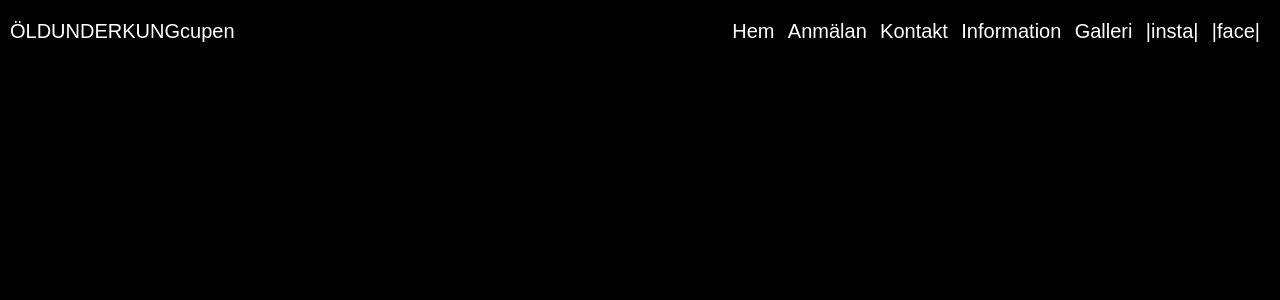
After one commit to fillegunnar/olcupen, a PHP site: page /php/header.php in a window 1280 px wide. The commit adds this page. Shown: the top 300 px of the page. Run offline with PHP 8.4, Linux system fonts and the light colour scheme.

Commit message:
more, index started

```diff
--- /dev/null
+++ b/php/css/header.css
@@ -0,0 +1,19 @@
+a {
+    color: white;
+    text-decoration: none;
+    font-size: 20px;
+    padding-left: 10px;
+}
+
+a:hover {
+    color: grey;
+}
+
+.menu{
+    text-align: right;
+    margin: 20px;
+}
+
+.master {
+    float: left;
+}
--- a/php/css/main.css
+++ b/php/css/main.css
@@ -1,6 +1,30 @@
 body {
     background-color: black;
     color: white;
-    font-size: 14px;
-    font-family: Arial, Helvetica, sans-serif;
+    font-size: 12px;
+    font-family: sans-serif;
+    margin: 0px;
 }
+
+h1 {
+    border-top: 5px;
+    border-color: white;
+}
+
+.container {
+}
+
+.grid-split{
+    display: grid;
+    grid-template-columns: 1fr 1fr;
+    text-align: center;
+}
+
+.dynamic-height {
+    position: relative;
+    top: 30%;
+}
+
+img {
+    width: 100%;
+}
--- /dev/null
+++ b/php/header.php
@@ -0,0 +1,28 @@
+<?php
+    $name = "ÖLDUNDERKUNGcupen";
+    $date = "29 maj 2021 09:00 – 15:00";
+    $adress = "Östra Löa 122, 714 94 Kopparberg, Sverige";
+?>
+
+<!DOCTYPE html>
+<html lang="en">
+<head>
+    <meta charset="UTF-8">
+    <title><?php echo $name ?></title>
+    <link rel="stylesheet" href="./css/main.css">
+    <link rel="stylesheet" href="./css/header.css">
+</head>
+<header>
+    <div class="master"><a class="master" href="index.php"><?php echo $name ?></a></div>
+    <div class="menu">
+        <a href="index.php">Hem</a>
+        <a href="sign-up.php">Anmälan</a>
+        <a href="contact.php">Kontakt</a>
+        <a href="informaton.php">Information</a>
+        <a href="gallery.php">Galleri</a>
+        <a href="https://www.instagram.com/loaolcup/">|insta|</a>
+        <a href="https://www.facebook.com/loaolcup">|face|</a>
+    </div>
+</header>
+
+</html>
--- a/php/inc/menu.php
+++ b/php/inc/menu.php
@@ -1,4 +1,5 @@
 <html>
+<a class="master" href="index.php">ÖLDUNDERKUNGCUPEN</a>
 <a href="index.php">Hem</a>
 <a href="sign-up.php">Anmälan</a>
 <a href="contact.php">Kontakt</a>
```
Also changed, not shown: php/css/menu.css (deleted, +0 -16 lines), php/inc/base.php (deleted, +0 -15 lines), php/index.php (+16 -4 lines), php/inc/about.php (renamed from php/about.php), php/inc/contact.php (renamed from php/contact.php), php/inc/sign-up.php (added), php/sign-up.php (deleted), 1 other file.
